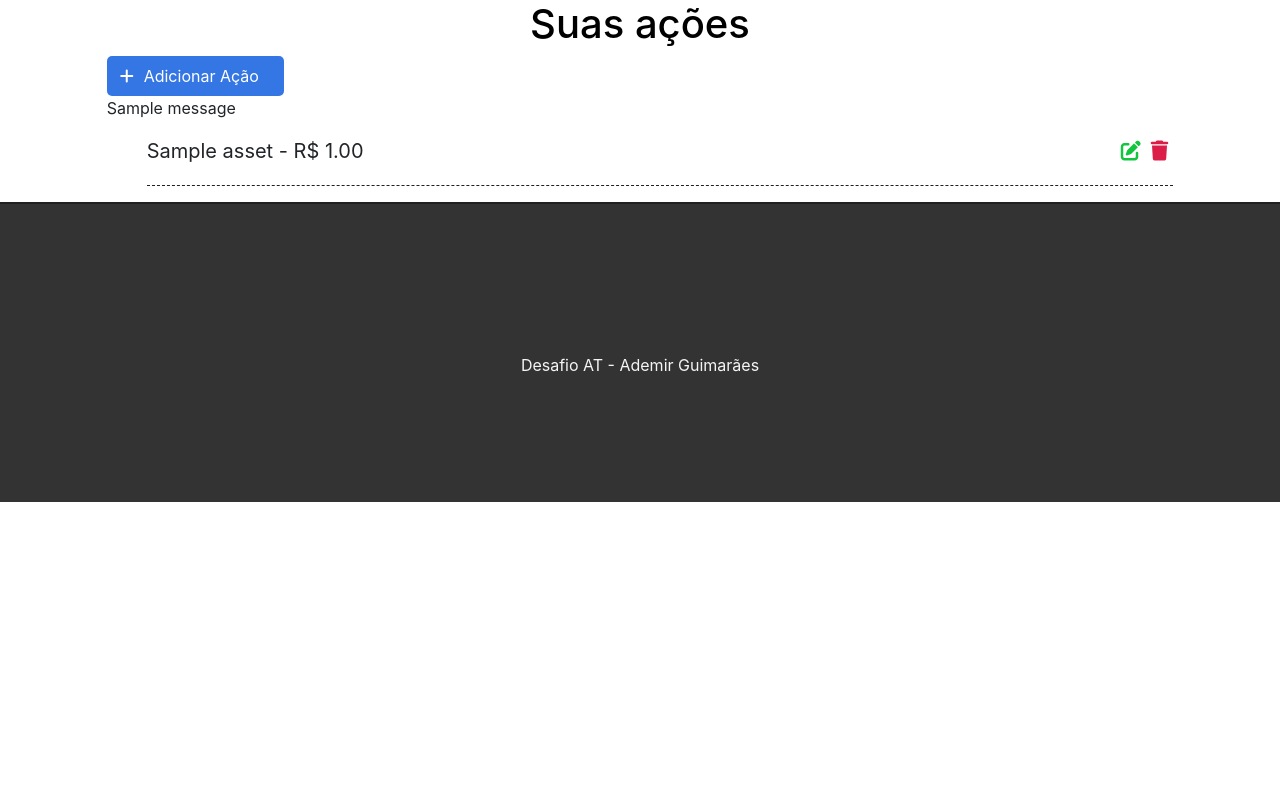
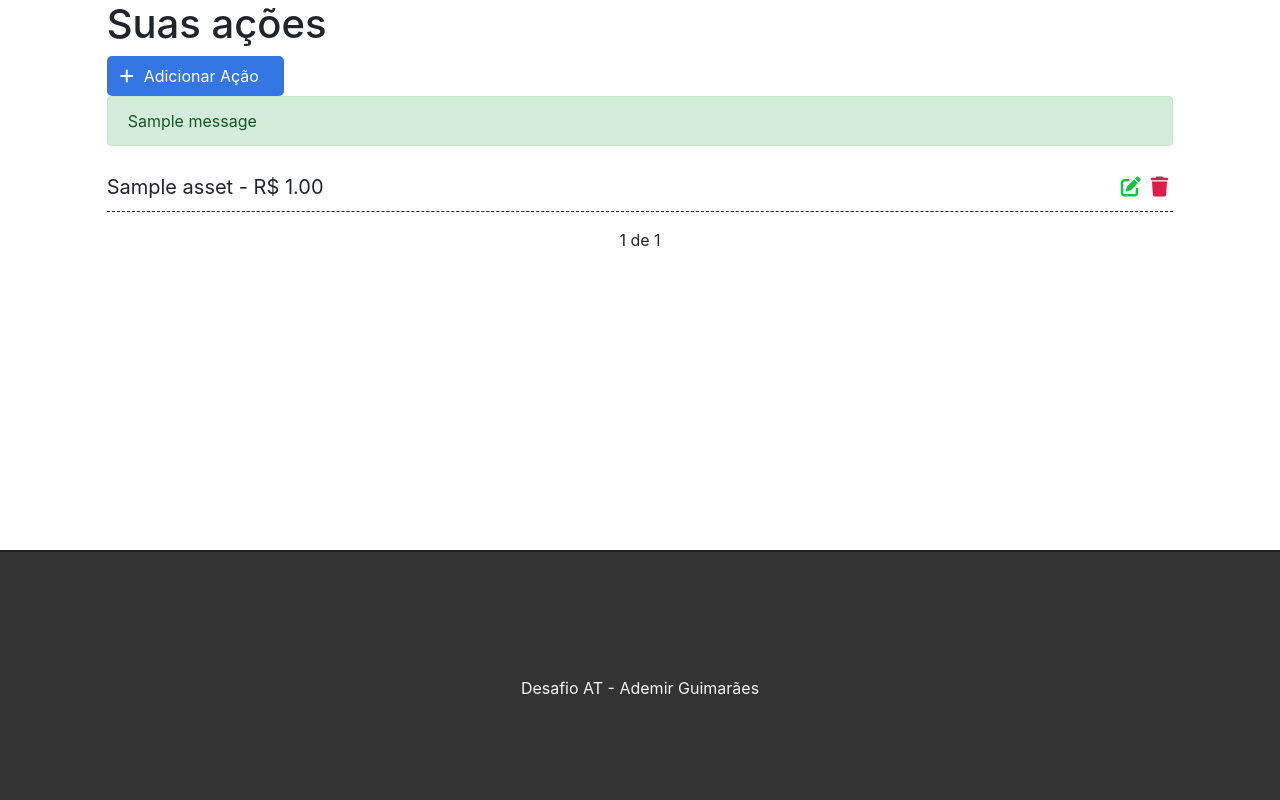
Before and after one commit to demiguic/desafio-AT, a Django app: page / in a window 1280 px wide. Run offline with Django 4.2, Linux system fonts and the light colour scheme; tables that the repository leaves empty hold one stand-in row (values such as "Sample post"); one stand-in notice (Sample message) is shown; some libraries are stand-ins or nearby versions.

Commit message:
Paginação da Home

```diff
--- a/stock_market_monitor/investor_app/app/__init__.py
+++ b/stock_market_monitor/investor_app/app/__init__.py
@@ -0,0 +1,2 @@
+## write according to your app name here
+default_app_config = 'app.apps.MainappConfig'
--- a/stock_market_monitor/investor_app/app/static/css/styles.css
+++ b/stock_market_monitor/investor_app/app/static/css/styles.css
@@ -1,6 +1,5 @@
-h1 {
-    color: #000;
-    text-align: center;
+.container-fluid{
+    padding: 0;
 }
 
 /* Adicionar */
@@ -31,7 +30,7 @@ h1 {
     padding: 0;
 }
 
-.stock_list {
+.asset-list {
     padding-left: 0;
 }
 
@@ -39,6 +38,7 @@ h1 {
     list-style: none;
     font-size: 20px;
     height: 50px;
+    padding-top: 10px;
     border-bottom: 1px dashed #202020;
 }
 
@@ -60,8 +60,11 @@ h1 {
 /* rodapé */
 
 footer {
+    position: absolute;
     background-color: #333;
-    height: 300px;
+    height: 250px;
+    bottom: 0;
+    width: 100%;
     border-top: 2px solid #202020;
 }
 
@@ -81,3 +84,20 @@ ul.messages {
 ul.messages li{
     list-style: none;
 }
+
+/* Paginator */
+
+.pagination {
+    margin-bottom: 20px;
+}
+
+.step-links {
+    position: relative;
+    margin-left: auto;
+    margin-right: auto;
+}
+
+.step-links .current{
+    margin-left: 5px;
+    margin-right: 5px;
+}
--- a/stock_market_monitor/investor_app/app/templates/assets-list.html
+++ b/stock_market_monitor/investor_app/app/templates/assets-list.html
@@ -4,30 +4,39 @@
 {% block content %}
 <div class="offset-1 col-10 list-div">
     <h1>Suas ações</h1>
-
     <a href="newasset/">
         <div class="col-2 add-div">
             <i class="fas fa-plus"></i>Adicionar Ação
         </div>
     </a>
-
     {% if messages %}
     <ul class="messages">
         {% for message in messages %}
-        <li {% if message.tag %}class="alert alert-{{message.tag}}" {% endif %}>{{ message }}</li>
+        <li {% if message.tags %}class="alert alert-{{message.tags}}" {% endif %}>{{ message }}</li>
         {% endfor %}
     </ul>
     {% endif %}
-
-    <ul class="stock-list">
-
+    <ul class="asset-list">
         {% for asset in assets %}
         <li class="asset-item">
             <span>{{asset.name}} - R$ {{asset.value}}</span>
-            <a href="delete/{{asset.id}}"><span><i class="fas fa-trash"></i></span></a>
+            <a href="delete/{{asset.id}}" class="delete-btn"><span><i class="fas fa-trash"></i></span></a>
             <a href="edit/{{asset.id}}"><span><i class="fas fa-edit"></i></span></a>
         </li>
         {% endfor %}
     </ul>
+    <div class="pagination">
+        <span class="step-links">
+            {% if assets.has_previous %}
+            <a href="?page={{ assets.previous_page_number }}"><i class="fas fa-arrow-left"></i></a>
+            {% endif %}
+            <span class="current">
+                {{ assets.number }} de {{ assets.paginator.num_pages }}
+            </span>
+            {% if assets.has_next %}
+            <a href="?page={{ assets.next_page_number }}"><i class="fas fa-arrow-right"></i></a>
+            {% endif %}
+        </span>
+    </div>
 </div>
 {% endblock %}
--- a/stock_market_monitor/investor_app/app/templates/base.html
+++ b/stock_market_monitor/investor_app/app/templates/base.html
@@ -6,8 +6,8 @@
     <meta charset="UTF-8">
     <meta name="viewport" content="width=device-width, initial-scale=1.0">
     <title>{% block title %} {% endblock %}</title>
-    <link rel="stylesheet" href="https://cdn.jsdelivr.net/npm/bootstrap@4.0.0/dist/css/bootstrap.min.css"
-        integrity="sha384-Gn5384xqQ1aoWXA+058RXPxPg6fy4IWvTNh0E263XmFcJlSAwiGgFAW/dAiS6JXm" crossorigin="anonymous">
+    <link href="https://stackpath.bootstrapcdn.com/bootstrap/4.3.1/css/bootstrap.min.css" rel="stylesheet"
+        integrity="sha384-ggOyR0iXCbMQv3Xipma34MD+dH/1fQ784/j6cY/iJTQUOhcWr7x9JvoRxT2MZw1T" crossorigin="anonymous">
     <link rel="stylesheet" href="{% static 'css/styles.css' %}">
 </head>
 
@@ -24,8 +24,8 @@
     <script src="https://cdn.jsdelivr.net/npm/popper.js@1.12.9/dist/umd/popper.min.js"
         integrity="sha384-ApNbgh9B+Y1QKtv3Rn7W3mgPxhU9K/ScQsAP7hUibX39j7fakFPskvXusvfa0b4Q"
         crossorigin="anonymous"></script>
-    <script src="https://cdn.jsdelivr.net/npm/bootstrap@4.0.0/dist/js/bootstrap.min.js"
-        integrity="sha384-JZR6Spejh4U02d8jOt6vLEHfe/JQGiRRSQQxSfFWpi1MquVdAyjUar5+76PVCmYl"
+    <script src="https://stackpath.bootstrapcdn.com/bootstrap/4.3.1/js/bootstrap.bundle.min.js"
+        integrity="sha384-xrRywqdh3PHs8keKZN+8zzc5TX0GRTLCcmivcbNJWm2rs5C8PRhcEn3czEjhAO9o"
         crossorigin="anonymous"></script>
     <script src="https://kit.fontawesome.com/1b5d71dd2c.js" crossorigin="anonymous"></script>
 </body>
--- a/stock_market_monitor/investor_app/app/urls.py
+++ b/stock_market_monitor/investor_app/app/urls.py
@@ -2,9 +2,8 @@ from django.urls import path
 from . import views
 
 urlpatterns = [
-    path('login', views.login, name='login'),
     path('', views.assets, name='assets'),
-    path('newasset/', views.newAsset, name='new-asset'),
-    path('edit/<int:id>', views.editAsset, name='edit-asset'),
-    path('delete/<int:id>', views.deleteAsset, name='delete-asset'),
+    path('newasset/', views.new_asset, name='new-asset'),
+    path('edit/<int:id>', views.edit_asset, name='edit-asset'),
+    path('delete/<int:id>', views.delete_asset, name='delete-asset'),
 ]
--- a/stock_market_monitor/investor_app/app/views.py
+++ b/stock_market_monitor/investor_app/app/views.py
@@ -1,64 +1,71 @@
 from django.shortcuts import render, get_object_or_404, redirect
 from django.contrib import messages
+from django.core.paginator import Paginator
 from .models import Asset
+from django.urls import reverse
 from .forms import AssetForm, EditAssetForm
 import yfinance as yf
 
 
 # Create your views here.
 
+def assets(request):
+    assets_list = Asset.objects.all()
+    paginator = Paginator(assets_list, 5)
+    page = request.GET.get('page')
 
-def login(request):
-    return render(request, 'login.html')
-
-
-def assets(request):
-    assets = Asset.objects.all()
+    assets = paginator.get_page(page)
 
     return render(request, 'assets-list.html', {'assets': assets})
 
 
-def newAsset(request):
+def get_asset_price(asset_name):
+    try:
+        ticker = yf.Ticker(asset_name + '.SA')
+        data = ticker.history(period='1d')
+        asset_price = round(data['Close'].iloc[-1], 2)
+        return asset_price
+    except Exception as e:
+        return None
 
+
+def new_asset(request):
     if request.method == 'POST':
         form = AssetForm(request.POST)
         if form.is_valid():
             asset = form.save(commit=False)
             asset_name = request.POST['name'].upper()
-            ticker = yf.Ticker(asset_name + '.SA')
-            data = ticker.history(period='1d')
-            asset_price = round(data['Close'].iloc[-1], 2)
-            print(asset_price)
-            asset.value = asset_price
-
-            asset.save()
-            return redirect('/')
-
+            asset_price = get_asset_price(asset_name)
+            if asset_price is not None:
+                asset.value = asset_price
+                asset.save()
+                return redirect(reverse('assets'))
+            else:
+                messages.error(
+                    request, 'Erro ao obter o preço do ativo. Verifique o nome do ativo.')
     else:
         form = AssetForm()
-        return render(request, 'add-asset.html', {'form': form})
+    return render(request, 'add-asset.html', {'form': form})
 
 
-def editAsset(request, id):
+def edit_asset(request, id):
     asset = get_object_or_404(Asset, pk=id)
     form = EditAssetForm(instance=asset)
 
-    if (request.method == 'POST'):
-        form = AssetForm(request.POST, instance=asset)
-        if (form.is_valid()):
-            asset.save()
-            return redirect('/')
+    if request.method == 'POST':
+        form = EditAssetForm(request.POST, instance=asset)
+        if form.is_valid():
+            form.save()
+            return redirect(reverse('assets'))
         else:
             return render(request, 'edit-asset.html', {'form': form, 'asset': asset})
-
     else:
         return render(request, 'edit-asset.html', {'form': form, 'asset': asset})
 
 
-def deleteAsset(request, id):
+def delete_asset(request, id):
     asset = get_object_or_404(Asset, pk=id)
     asset.delete()
 
     messages.info(request, 'Ação deletada com sucesso.')
-
-    return redirect('/')
+    return redirect(reverse('assets'))
```
